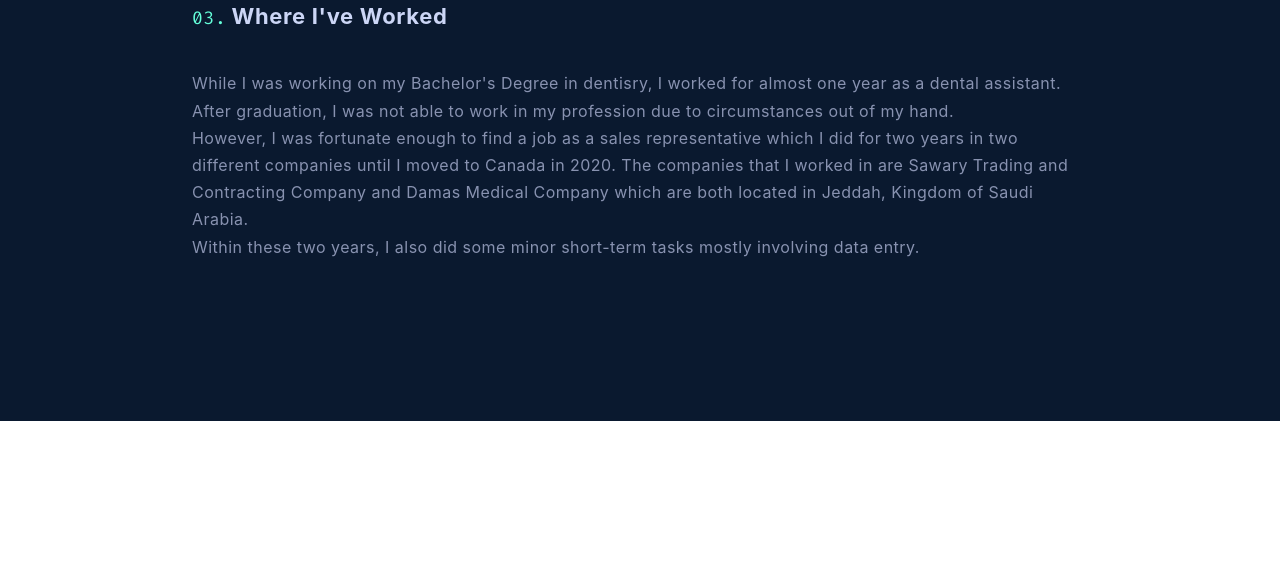
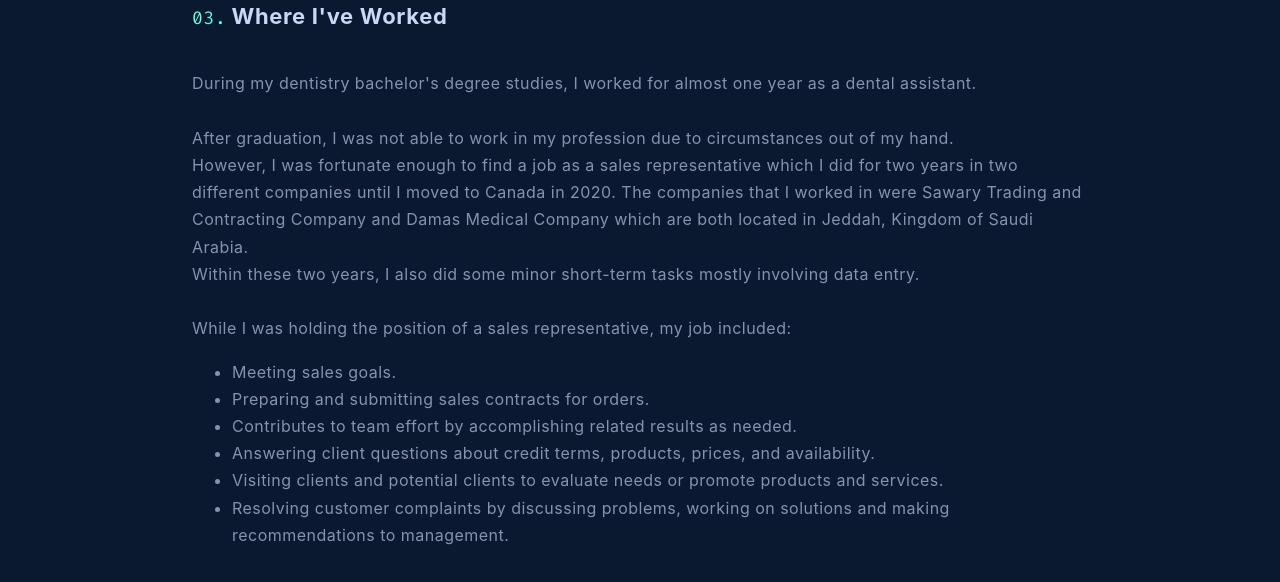
Before and after one commit to Khaled91Alkhatib/Personal-Website, a React (Create React App) app: page / in a window 1280 px wide. Shown: the part 3041-3623 px from the top of the page. Before the commit the page ends 3462 px from the top, so only its background shows below. Built offline with nearby package versions, Linux system fonts and the light colour scheme.

Commit message:
Add a list for experience

```diff
--- a/src/components/Experience.jsx
+++ b/src/components/Experience.jsx
@@ -7,9 +7,18 @@ const Experience = (props) => {
     <div ref={props.myExperienceRef} className='main-experience'>
       <h2 className='experience-title exp-count'>Where I've Worked</h2>
       <div className='work-data'>
-        While I was working on my Bachelor's Degree in dentisry, I worked for almost one year as a dental assistant.<br />
-        After graduation, I was not able to work in my profession due to circumstances out of my hand.<br /> However, I was fortunate enough to find a job as a sales representative which I did for two years in two different companies until I moved to Canada in 2020. The companies that I worked in are Sawary Trading and Contracting Company and Damas Medical Company which are both located in Jeddah, Kingdom of Saudi Arabia.<br />
-        Within these two years, I also did some minor short-term tasks mostly involving data entry.
+        During my dentistry bachelor's degree studies, I worked for almost one year as a dental assistant.<br /><br />
+        After graduation, I was not able to work in my profession due to circumstances out of my hand.<br /> However, I was fortunate enough to find a job as a sales representative which I did for two years in two different companies until I moved to Canada in 2020. The companies that I worked in were Sawary Trading and Contracting Company and Damas Medical Company which are both located in Jeddah, Kingdom of Saudi Arabia.<br />
+        Within these two years, I also did some minor short-term tasks mostly involving data entry.<br /><br />
+        While I was holding the position of a sales representative, my job included:
+        <ul>
+          <li>Meeting sales goals.</li>
+          <li>Preparing and submitting sales contracts for orders.</li>
+          <li>Contributes to team effort by accomplishing related results as needed.</li>
+          <li>Answering client questions about credit terms, products, prices, and availability.</li>
+          <li>Visiting clients and potential clients to evaluate needs or promote products and services.</li>
+          <li>Resolving customer complaints by discussing problems, working on solutions and making recommendations to management.</li>
+        </ul>
       </div>
     </div>
   )
```
